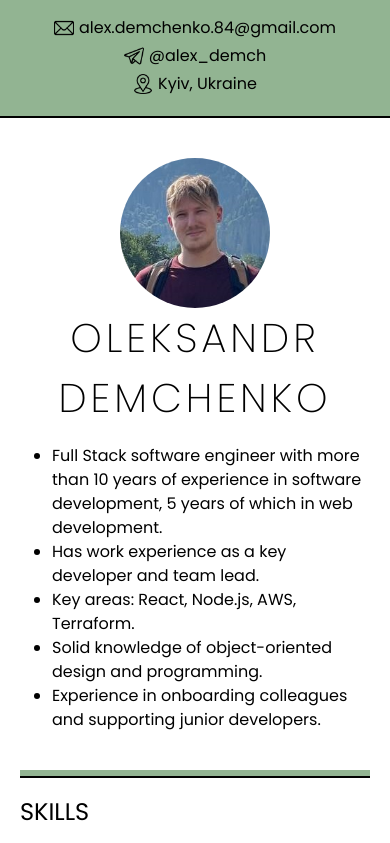
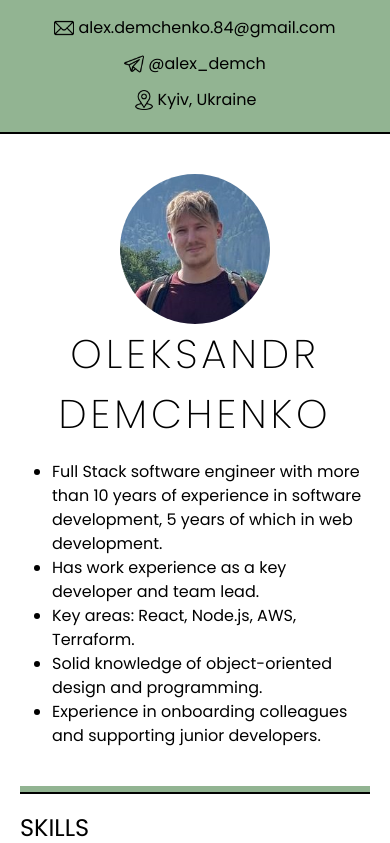
Before and after one commit to alex-demchenko/alex-demchenko.github.io, a React (Vite) app: page / in a window 390 px wide. Shown: the top 843 px of the page. Built offline with nearby package versions, Linux system fonts and the light colour scheme.

Commit message:
feat: reduced font size for print version, and ported some styles to tailwind

```diff
--- a/src/App.tsx
+++ b/src/App.tsx
@@ -9,17 +9,32 @@ import ExperienceJob from "./components/ExperienceJob";
 export default function App() {
   return (
     <>
-      <header className="px-[30px] py-4 flex flex-col md:flex-row justify-center items-center border-b-2 border-b-black">
-        <p>
-          <img src={IconMail} width="20" alt="Mail icon" />
+      <header className="px-[30px] py-4 flex flex-col md:flex-row print:flex-row justify-center items-center gap-2 md:gap-8 print:gap-8 border-b-2 border-b-black bg-[var(--theme-color)]">
+        <p className="flex items-center">
+          <img
+            src={IconMail}
+            width="20"
+            className="block mr-1"
+            alt="Mail icon"
+          />
           alex.demchenko.84@gmail.com
         </p>
-        <p>
-          <img src={IconTelegram} width="20" alt="Telegram icon" />
+        <p className="flex items-center">
+          <img
+            src={IconTelegram}
+            width="20"
+            className="block mr-1"
+            alt="Telegram icon"
+          />
           @alex_demch
         </p>
-        <p>
-          <img src={IconLocation} width="20" alt="Location icon" />
+        <p className="flex items-center">
+          <img
+            src={IconLocation}
+            width="20"
+            className="block mr-1"
+            alt="Location icon"
+          />
           Kyiv, Ukraine
         </p>
       </header>
@@ -51,7 +66,7 @@ export default function App() {
         </section>
 
         <SectionBlock title="SKILLS">
-          <ul className="skills">
+          <ul className="mb-4 columns-2">
             <li>HTML, CSS, SASS</li>
             <li>TailwindCSS, UnoCSS, Bootstrap</li>
             <li>TypeScript, JavaScript</li>
--- a/src/index.css
+++ b/src/index.css
@@ -9,13 +9,20 @@
     --theme-color: rgb(146, 180, 146);
   }
 
+  @media print {
+    :root {
+      font-size: 12px;
+    }
+  }
+
   body {
     font-family: "Poppins", sans-serif;
   }
 
   h1 {
     text-align: center;
-    font-size: 40px;
+
+    font-size: 2.5rem;
     font-weight: 200;
     letter-spacing: 4px;
     text-transform: uppercase;
@@ -25,7 +32,7 @@
     margin-top: -8px;
     padding-top: 28px;
 
-    font-size: 24px;
+    font-size: 1.5rem;
     text-transform: uppercase;
 
     border-top: 6px solid var(--theme-color);
@@ -45,38 +52,6 @@
 }
 
 @layer components {
-  header {
-    background: var(--theme-color);
-  }
-
-  header p {
-    display: flex;
-    align-items: center;
-
-    margin-right: 15px;
-    padding-right: 15px;
-    border-right: 2px solid black;
-  }
-
-  @media (max-width: 800px) {
-    header p {
-      margin-right: 0px;
-      padding-right: 0px;
-      border-right: none;
-    }
-  }
-
-  header p:last-of-type {
-    margin-right: 0;
-    padding-right: 0;
-    border-right: none;
-  }
-
-  header p img {
-    display: block;
-    margin-right: 5px;
-  }
-
   .profile {
     margin: 40px 0;
 
@@ -143,9 +118,4 @@
     height: 10px;
     background: var(--theme-color);
   }
-
-  .skills {
-    margin-bottom: 1rem;
-    columns: 2;
-  }
 }
```
